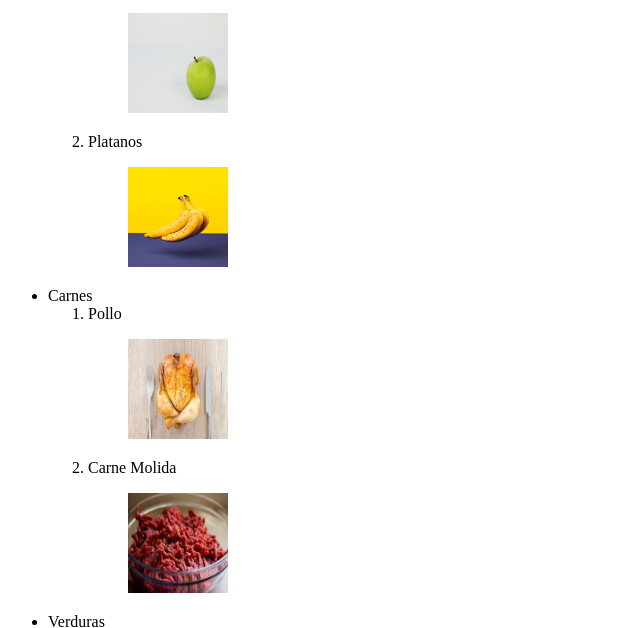
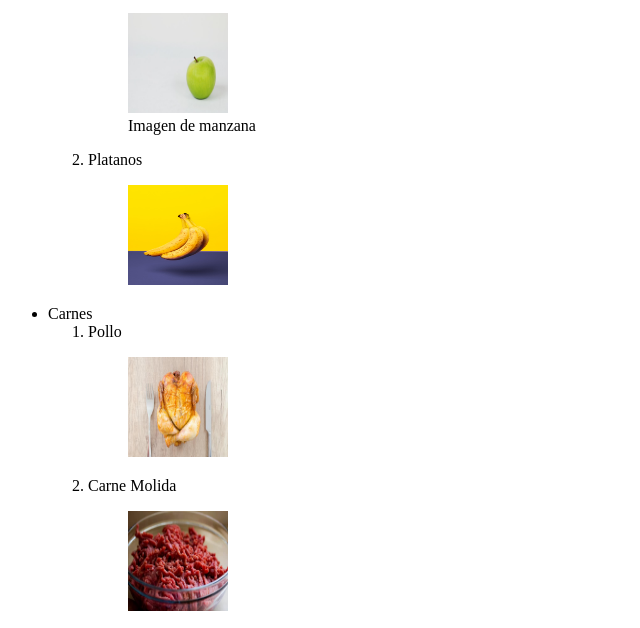
Before and after one commit to StalinPilapanta/htmlcss, a plain HTML site: page listaCompras/index.html in a window 1280 px wide. Shown: the part 153-781 px from the top of the page, without its empty margins (0-640 px from the left). Drawn offline with Linux system fonts and the light colour scheme.

Commit message:
Reto imagenes lista de compras

```diff
--- a/listaCompras/index.html
+++ b/listaCompras/index.html
@@ -18,6 +18,7 @@
                 <li>Manzanas</li>
                 <figure class="imagenes">
                     <img src="./imagenes/manzana.jpg" alt="">
+                    <figcaption>Imagen de manzana</figcaption>
                 </figure>
                 <li>Platanos</li>
                 <figure class="imagenes">
```
